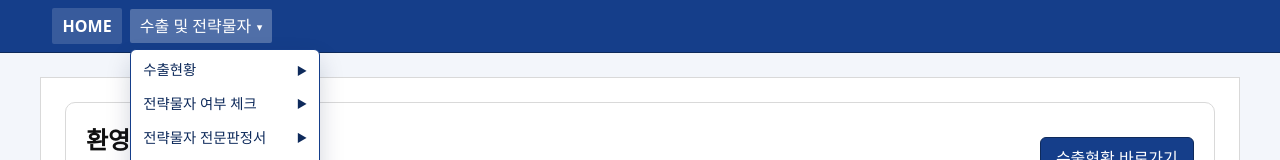
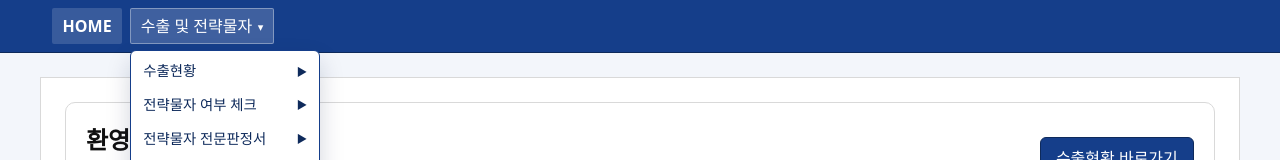
Before and after one commit to cw-isl/Strategic, a website: page public/index.html in a window 1280 px wide. Both pictures are taken after a click on the button "수출 및 전략물자". Shown: the top 160 px of the page. Drawn offline with Linux system fonts and the light colour scheme.

Commit message:
Refine topbar tab styling

```diff
--- a/public/styles.css
+++ b/public/styles.css
@@ -10,12 +10,14 @@ body{margin:0;font-family:system-ui,-apple-system,"Segoe UI",Roboto,Apple SD Got
 /* Topbar */
 .topbar{position:sticky;top:0;z-index:10;background:var(--blue);color:#fff;border-bottom:1px solid #0e2a5b}
 .topbar-inner{max-width:var(--maxw);margin:0 auto;display:flex;align-items:center;gap:.5rem;padding:.5rem .75rem}
-.tab{color:#fff;text-decoration:none;padding:.35rem .6rem;border-radius:2px;font-weight:600;display:inline-flex;align-items:center;gap:.35rem;background:transparent;border:1px solid transparent}
+.tab{color:#fff;text-decoration:none;padding:.35rem .6rem;border-radius:2px;font-weight:600;display:inline-flex;align-items:center;gap:.35rem;background:transparent;border:1px solid transparent;transition:background .2s ease,border-color .2s ease}
+.tab:hover{background:rgba(255,255,255,.12)}
+.tab:focus-visible{outline:2px solid rgba(255,255,255,.75);outline-offset:2px}
 .tab[aria-current="page"]{background:rgba(255,255,255,.15)}
 .menu{position:relative}
-.menu-toggle{border:none;background:transparent;font:inherit;color:inherit;cursor:pointer;display:inline-flex;align-items:center;gap:.35rem;appearance:none;-webkit-appearance:none}
+.menu-toggle{background:transparent;font:inherit;color:#fff;cursor:pointer;display:inline-flex;align-items:center;gap:.35rem;appearance:none;-webkit-appearance:none;border:1px solid transparent}
 .menu-toggle::after{content:"▾";font-size:.7rem;line-height:1}
-.menu-toggle[data-active="true"],.menu.open .menu-toggle{background:rgba(255,255,255,.25)}
+.menu-toggle[data-active="true"],.menu.open .menu-toggle{background:rgba(255,255,255,.18);border-color:rgba(255,255,255,.35)}
 .menu-panel{position:absolute;top:calc(100% + .35rem);left:0;min-width:190px;padding:.25rem 0;border:1px solid var(--blue);border-radius:6px;background:#fff;color:#0e2a5b;box-shadow:0 12px 24px rgba(4,20,61,.18);display:flex;flex-direction:column;z-index:20}
 .menu-panel[hidden]{display:none!important}
 .menu-item{display:flex;align-items:center;gap:.4rem;padding:.4rem .75rem;font-weight:500;font-size:.9rem;color:inherit;text-decoration:none;line-height:1.45}
```
